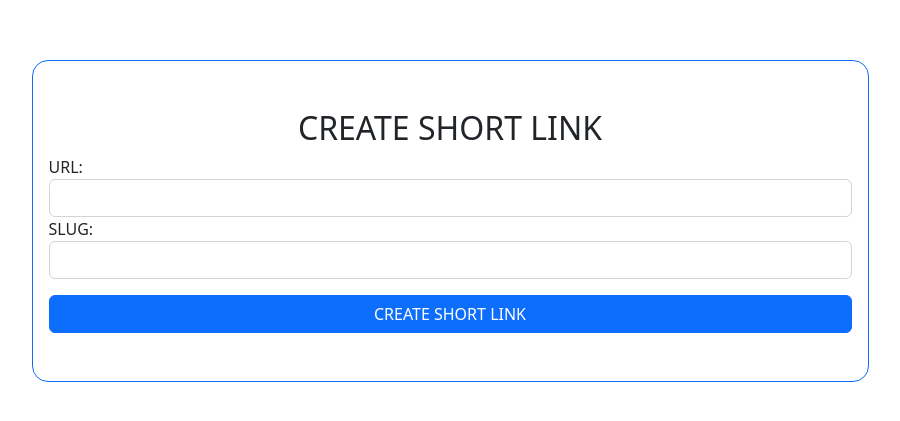
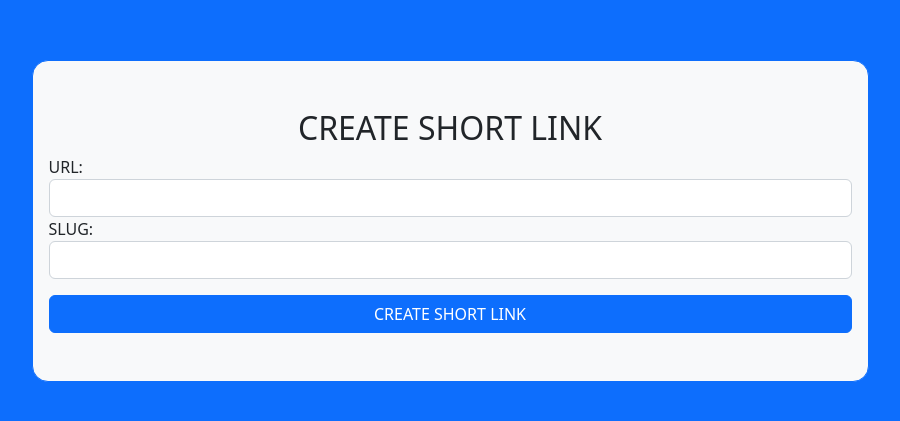
Before and after one commit to alpha0zero/link-shortener, a Next.js app: page / in a window 1280 px wide. Shown: the part 179-600 px from the top of the page, without its empty margins (190-1090 px from the left). Built offline with nearby package versions, Linux system fonts and the light colour scheme.

Commit message:
ui update

```diff
--- a/pages/index.tsx
+++ b/pages/index.tsx
@@ -41,6 +41,7 @@ const Home = (props: Props) => {
   const [slugValidationErr, setSlugValidationErr] = useState<boolean>(false)
 
   return (
+    <div className='vh-100 bg-primary'>
       <div className='container vh-100 d-flex align-items-center justify-content-center position-relative'>
 
         <div className={`w-75 ${status === 'loaded' ? 'alert alert-success' : 'd-none' } position-absolute top-0 start-25 p-3 my-3`} role='alert'>
@@ -50,7 +51,7 @@ const Home = (props: Props) => {
           </span>
         </div>
 
-      <form onSubmit={hundleSubmit} className='w-75 px-3 py-5 border border-primary rounded-4'>
+        <form onSubmit={hundleSubmit} className='bg-light w-75 px-3 py-5 border border-primary rounded-4'>
           <h2 className='text-center'> CREATE SHORT LINK </h2>
           <div>
             <label htmlFor='url'>
@@ -77,6 +78,7 @@ const Home = (props: Props) => {
 
         </form>
       </div>
+    </div>
   )
 }
 
```
Lines whose indentation alone changed are shown as unchanged.
